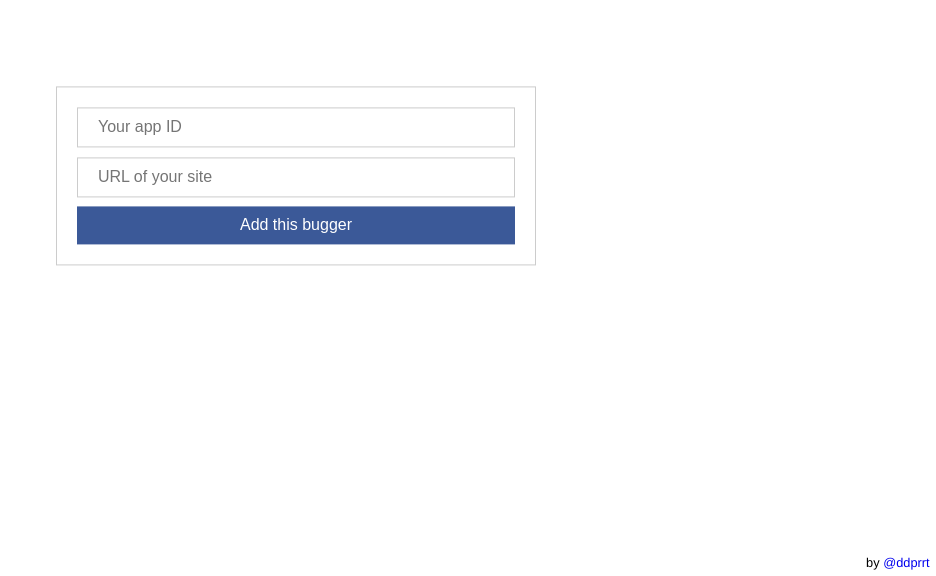
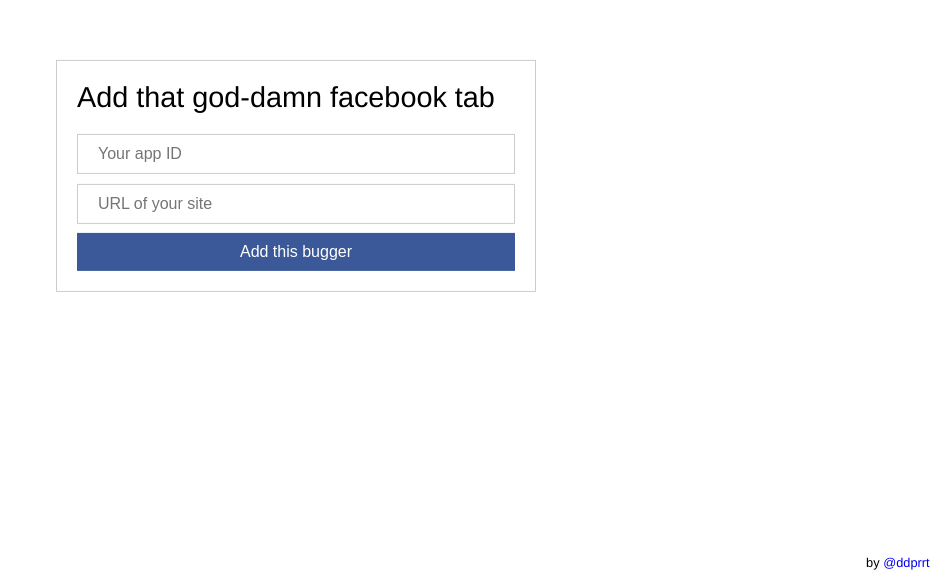
Before and after one commit to ddprrt/add-fb-tab, a plain HTML site: page index.html in a window 1280 px wide. Shown: the part 224-800 px from the top of the page, without its empty margins (344-1280 px from the left). Drawn offline with Linux system fonts and the light colour scheme.

Commit message:
headline has to be visible

```diff
--- a/index.html
+++ b/index.html
@@ -45,7 +45,10 @@
 	}
 
 	h1 {
-		visibility: hidden;
+		font-weight: normal;
+		font-size: 1.8rem;
+		margin-top: 0;
+		margin-bottom: 1.25rem;
 	}
 
 	footer {
@@ -61,8 +64,9 @@
 	</style>
 </head>
 <body>
-	<h1>Add that god-damn facebook tab</h1>
+
 	<form action="https://www.facebook.com/dialog/pagetab" method="GET">
+		<h1>Add that god-damn facebook tab</h1>
 		<input type="text" name="app_id" id="app_id" placeholder="Your app ID">
 		<input type="text" name="redirect_uri" id="redirect_uri" placeholder="URL of your site">
 		<button type="submit">Add this bugger</button>
```
